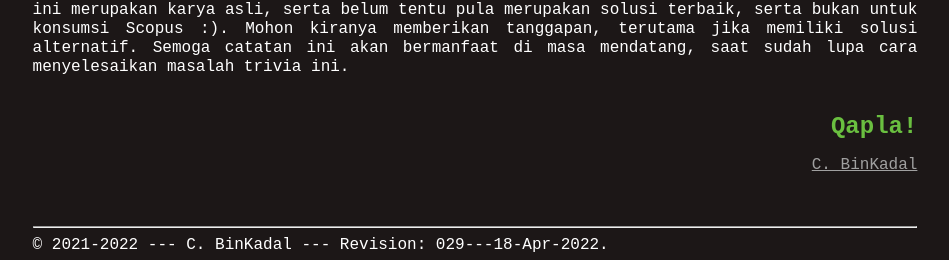
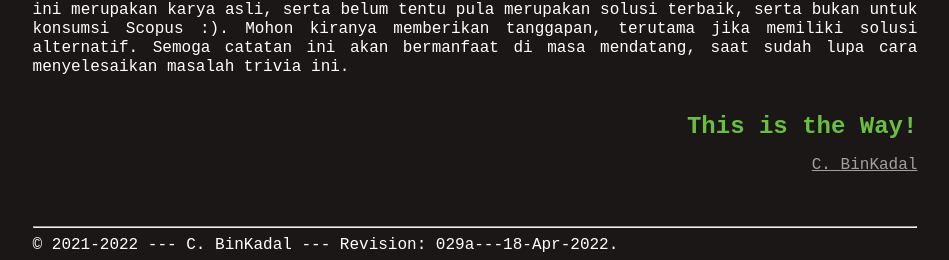
Before and after one commit to os2xx/sysprog, a Jekyll site: the page built from index.md, in a window 1280 px wide. Shown: the part 2062-2322 px from the top of the page, without its empty margins (165-1114 px from the left). Built offline with Jekyll 4.4.1, drawn with Linux system fonts in a browser that asks for light colours.

Commit message:
modified:   index.md

```diff
--- a/_config.yml
+++ b/_config.yml
@@ -1,5 +1,5 @@
 title: System Programing - Pemerograman Sistem
-version:     "029---18-Apr-2022"
+version:     "029a---18-Apr-2022"
 copyright:   "2021-2022"
 description: This is the System Programing course site,
       a GitHub Page, hosted at GitHub.com (thank you!).
--- a/index.md
+++ b/index.md
@@ -77,6 +77,6 @@ terutama jika memiliki solusi alternatif.
 Semoga catatan ini akan bermanfaat di masa mendatang,
 saat sudah lupa cara menyelesaikan masalah trivia ini.<br><br>
 <div style="text-align: right;">
-<h2>Qapla!</h2>
+<h2>This is the Way!</h2>
 <a href="https://cbkadal.blogspot.com/">C. BinKadal</a><br></div>
 <br>
```
Also changed, not shown: 000.md (+1 -1 lines).
